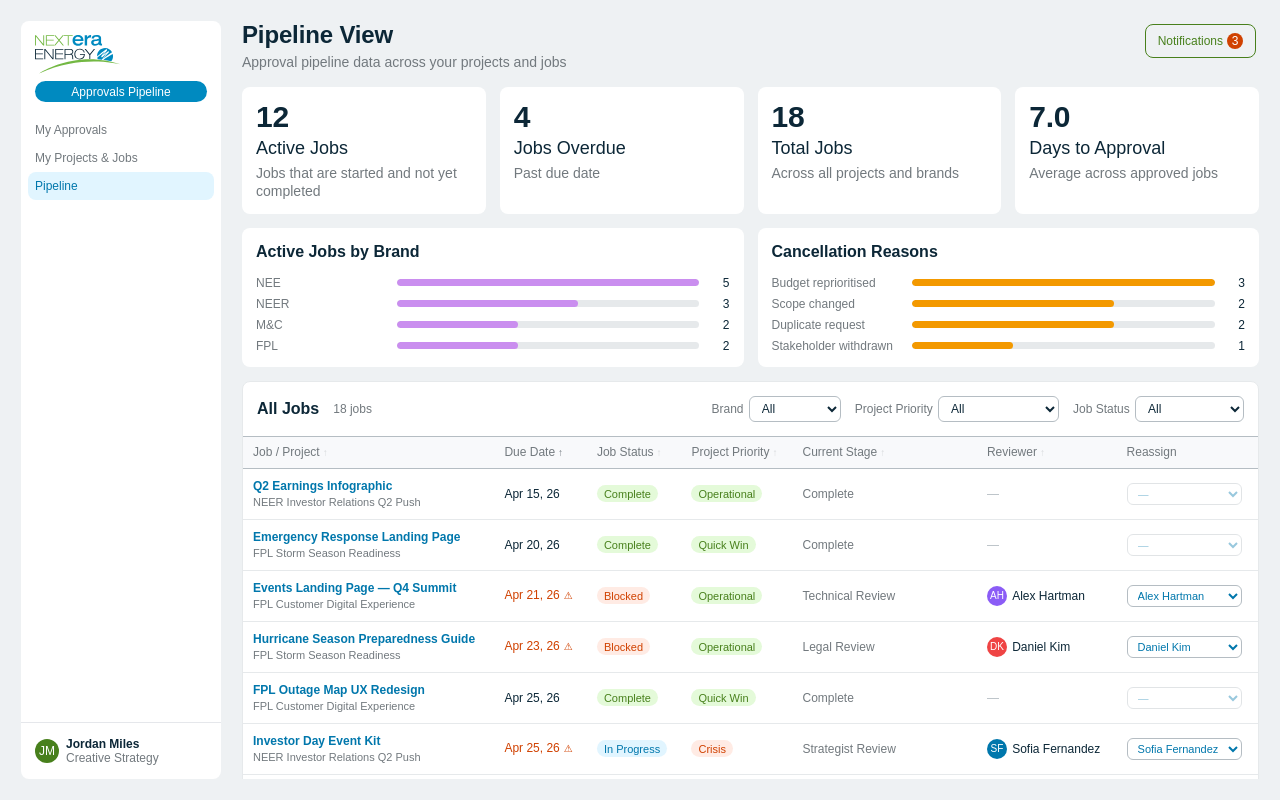
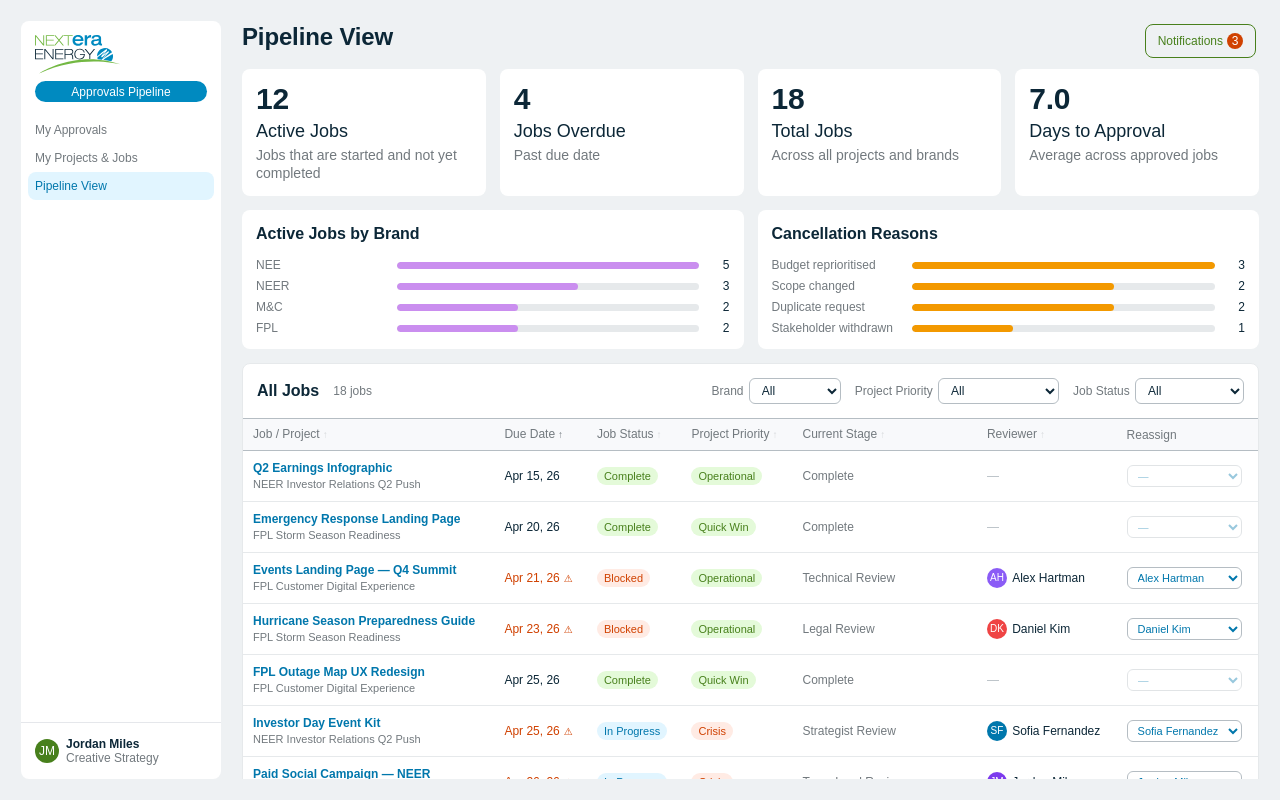
Before and after one commit to linziclary/nextera-approval-prototype, a Next.js app: page /admin in a window 1280 px wide. Built offline with nearby package versions, Linux system fonts and the light colour scheme.

Commit message:
Remove Pipeline View subtitle, rename sidebar nav label to Pipeline View
Co-Authored-By: Claude Sonnet 4.6 <noreply@anthropic.com>

```diff
--- a/app/admin/page.tsx
+++ b/app/admin/page.tsx
@@ -191,13 +191,10 @@ export default function PipelinePage() {
   return (
     <div className="flex flex-col h-full overflow-hidden">
       {/* Header */}
-      <div className="flex-shrink-0 flex flex-col gap-1" style={{ marginBottom: 16 }}>
+      <div className="flex-shrink-0 flex items-center" style={{ height: 32, marginBottom: 16 }}>
         <h1 className="text-[#0c2737]" style={{ fontSize: 24, lineHeight: "28px", letterSpacing: "-0.144px", fontWeight: 700, ...S }}>
           Pipeline View
         </h1>
-        <p className="text-[#72797e]" style={{ fontSize: 14, lineHeight: "18px", ...S }}>
-          Approval pipeline data across your projects and jobs
-        </p>
       </div>
 
       <div className="flex-1 overflow-y-auto flex flex-col gap-4 pb-4">
--- a/components/layout/Sidebar.tsx
+++ b/components/layout/Sidebar.tsx
@@ -5,7 +5,7 @@ import { usePathname } from "next/navigation";
 const nav = [
   { href: "/",         label: "My Approvals" },
   { href: "/projects", label: "My Projects & Jobs" },
-  { href: "/admin",    label: "Pipeline" },
+  { href: "/admin",    label: "Pipeline View" },
 ];
 
 export function Sidebar() {
```
